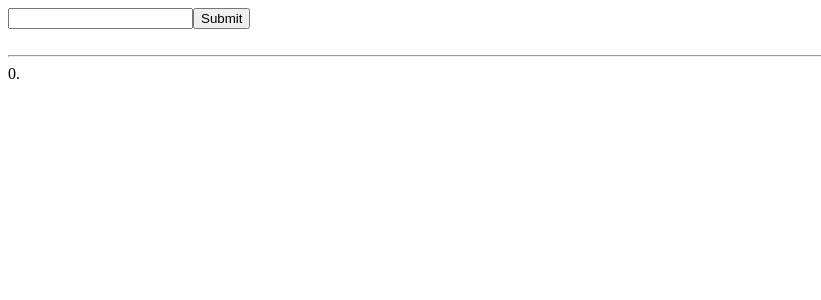
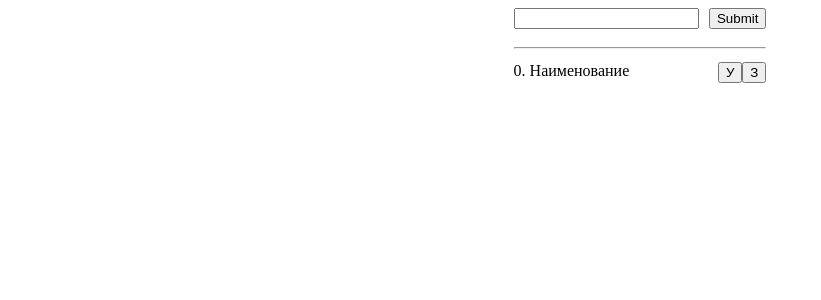
Before and after one commit to turbopypip/task-board, a React (Create React App) app: page / in a window 1280 px wide. Shown: the top 300 px of the page, without its empty margins (0-821 px from the left). Built offline with nearby package versions, Linux system fonts and the light colour scheme.

Commit message:
Added tasks array and some buttons
* Added button "delete"
* Added button "Mark as done"

```diff
--- a/src/App.tsx
+++ b/src/App.tsx
@@ -3,14 +3,12 @@ import TextInputForm from "./Components/TextInputForm";
 import TasksList from "./Components/TasksList";
 
 const App = () => {
-  const [tasks, setTasks] = useState([{}])
+  const [tasks, setTasks] = useState([{title: "Наименование", id: 0}])
 
   return (
     <div className="App">
       <TextInputForm setTasks={setTasks} tasks={tasks}/>
-      <br/>
-      <hr/>
-      <TasksList tasks={tasks} />
+      <TasksList setTasks={setTasks} tasks={tasks} />
     </div>
   );
 }
--- /dev/null
+++ b/src/Components/TasksList/TaskItem/index.tsx
@@ -0,0 +1,35 @@
+import React, {FC, useState} from 'react';
+import {Task} from "../../../types";
+
+type Props = {
+  remove: (task: Task) => void,
+  index: number,
+  task: Task
+}
+
+const TaskItem: FC<Props> = ({remove, index, task}) => {
+  const [taskDone, setTaskDone] = useState(false)
+
+  return (
+    <div
+      style={{
+          marginTop:"5%",
+          display: "flex",
+          justifyContent: "space-between"
+        }}
+    >
+      <div
+        key={task.id}
+        style={{textDecoration: `${taskDone ? "line-through" : "none"}`}}
+      >
+        {index}. {task.title}<br/>
+      </div>
+      <ul style={{display:"flex", listStyleType: "none", flexDirection: "row", margin: "0"}}>
+        <li><button onClick={() => remove(task)}>У</button></li>
+        <li><button onClick={() => setTaskDone(!taskDone)}>З</button></li>
+      </ul>
+    </div>
+  );
+};
+
+export default TaskItem;
--- a/src/Components/TasksList/index.tsx
+++ b/src/Components/TasksList/index.tsx
@@ -1,21 +1,25 @@
 import React, { FC } from 'react';
 import { Task } from "../../types";
+import TaskItem from "./TaskItem";
 
 type Props = {
+  setTasks: ([]) => void;
   tasks: Task[]
 }
-const TasksList: FC<Props> = ({tasks}) => {
+const TasksList: FC<Props> = ({setTasks, tasks}) => {
+
+  const removeTask = (task: Task) => {
+    setTasks(tasks.filter(t=> t.id !== task.id))
+  }
+
   return (
-    <div>
+    <div style={{margin: "0 40% 0 40%"}}>
       {
         tasks.length
           ?
-          tasks.map((task, index) =>
-            <div key={task.id}>
-              {index}. {task.title}<br/>
-            </div>)
+          tasks.map((task, index) => <TaskItem remove={removeTask} task={task} index={index}/>)
           :
-          <>Задания не найдены!</>
+          <p style={{textAlign: "center"}}>Задания не найдены!</p>
       }
     </div>
   );
--- a/src/Components/TextInputForm/index.tsx
+++ b/src/Components/TextInputForm/index.tsx
@@ -26,7 +26,15 @@ const TextInputForm: FC<Props> = ({setTasks ,tasks}) => {
   }
 
   return (
-    <form onSubmit={(e) => onSubmit(e)}>
+    <>
+      <form
+        style={{
+          display: "flex",
+          margin: "0 40% 0 40%",
+          justifyContent: "space-between"
+        }}
+        onSubmit={(e) => onSubmit(e)}
+      >
         <input
           value={task.title}
           onChange={e => setTask({id: Date.now(),title: e.target.value})}
@@ -34,6 +42,9 @@ const TextInputForm: FC<Props> = ({setTasks ,tasks}) => {
         />
         <input type="submit"/>
       </form>
+      <br/>
+      <hr style={{margin: "0 40% 0 40%"}}/>
+    </>
   );
 };
 
```
Lines whose indentation alone changed are shown as unchanged.
